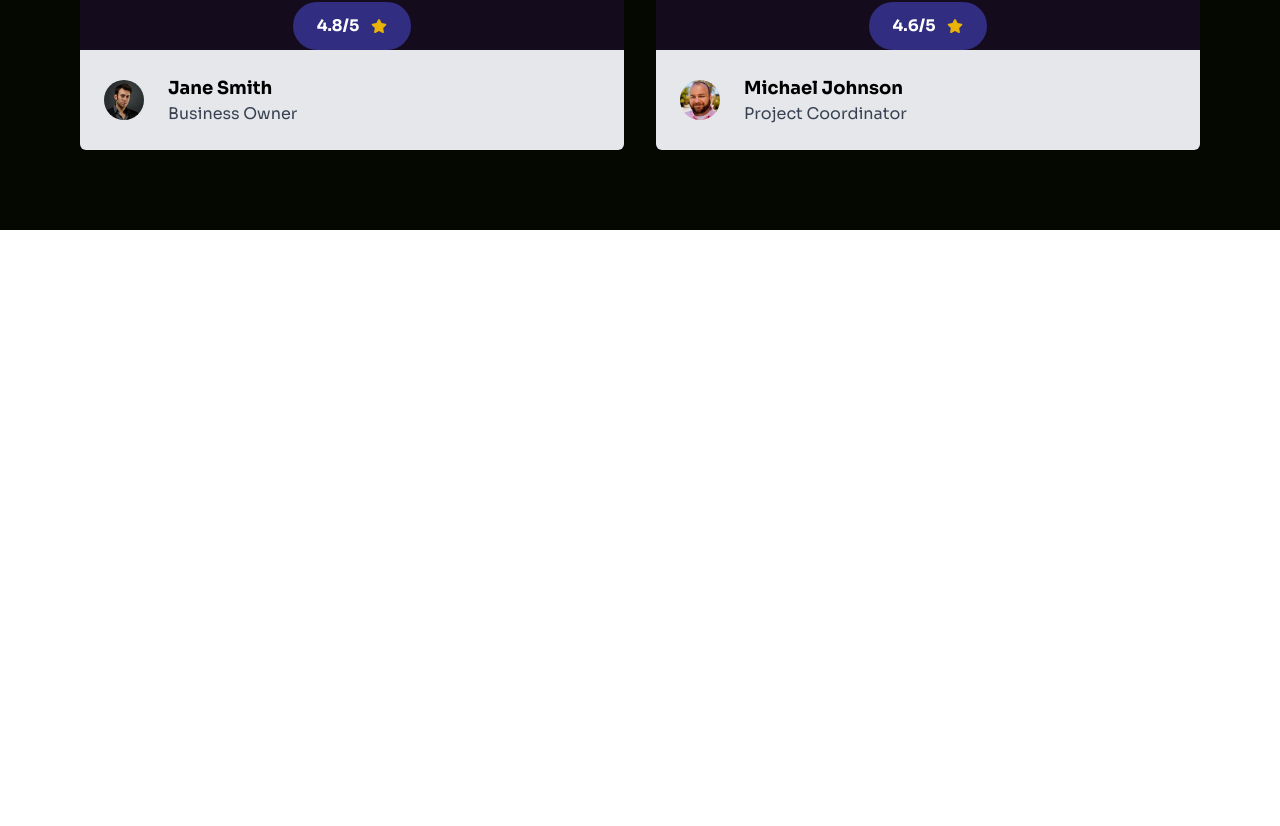
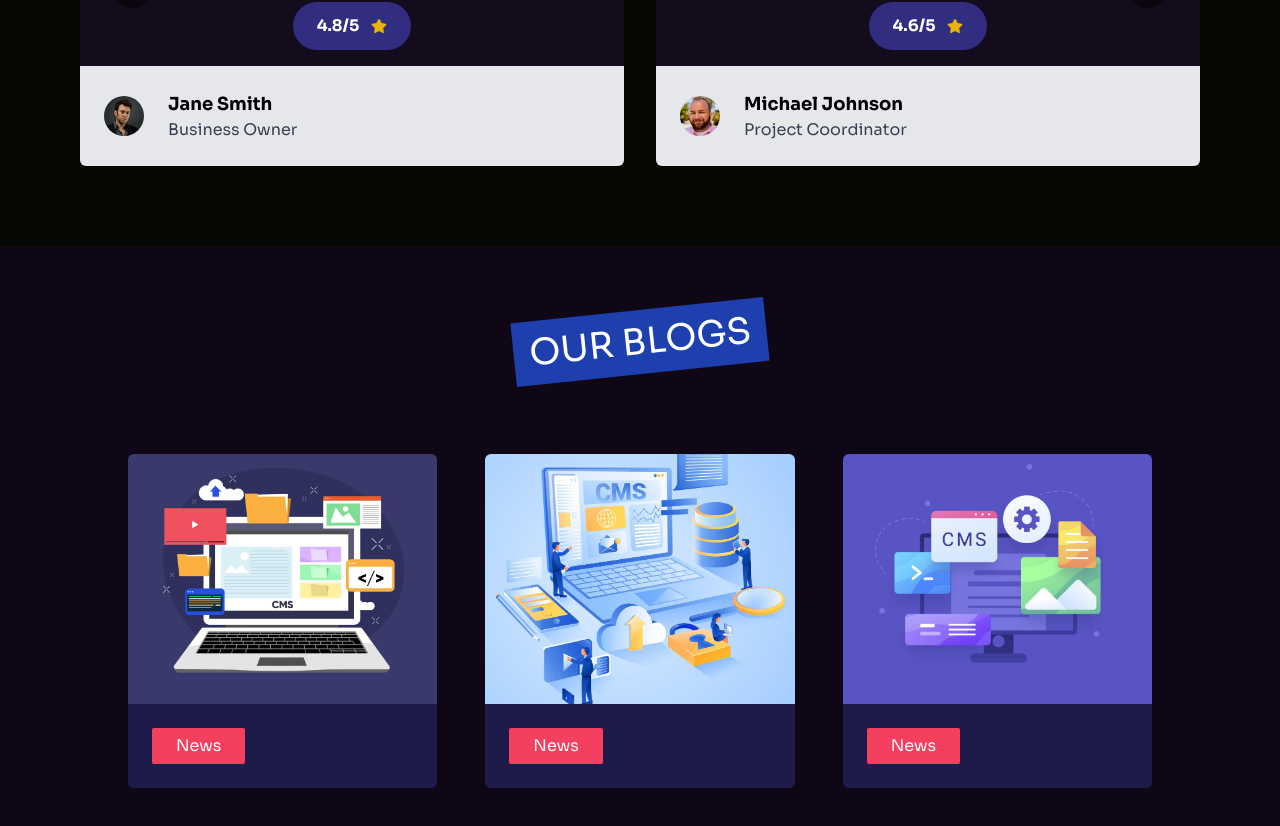
Before and after one commit to codeftsaikat/portfolio, a Next.js app: page / in a window 1280 px wide. Shown: the part 5094-5920 px from the top of the page. Before the commit the page ends 5324 px from the top, so only its background shows below. Built offline with nearby package versions, Linux system fonts and the light colour scheme.

Commit message:
Initialize blog section with basic layout and placeholder content

```diff
--- /dev/null
+++ b/components/Home/Blog/Blog.tsx
@@ -0,0 +1,25 @@
+import SectionHeading from '@/components/Helper/SectionHeading'
+import { blogs } from '@/Data/data'
+import React from 'react'
+import BlogCard from './BlogCard/BlogCard'
+
+const Blog = () => {
+  return (
+    <div className='bg-[#0f0715] pt-16 pb-16'>
+        <SectionHeading>Our Blogs</SectionHeading>
+
+        <div className="grid grid-cols-1 md:grid-cols-2 lg:grid-cols-3 gap-12 w-[80%] mx-auto items-center mt-20">
+            {
+                blogs.map(blog=>{
+                   return <div key={blog.id}>
+                         {/* blog card */}
+                         <BlogCard blog={blog}/>
+                    </div>
+                })
+            }
+        </div>
+    </div>
+  )
+}
+
+export default Blog
--- /dev/null
+++ b/components/Home/Blog/BlogCard/BlogCard.tsx
@@ -0,0 +1,32 @@
+import Image from "next/image";
+import React from "react";
+
+type Props = {
+  blog: {
+    id: number;
+    title: string;
+    summary: string;
+    date: string;
+    image: string;
+  };
+};
+
+const BlogCard = ({ blog }: Props) => {
+  const { title, summary, date, image } = blog;
+  return (
+    <div className="bg-indigo-950 rounded-md overflow-hidden">
+      <Image
+        src={image}
+        alt="blog image"
+        width={300}
+        height={300}
+        className="object-cover w-full h-[250px]"
+      />
+      <div className="p-6">
+         <p className="rounded-sm px-6 py-1.5 bg-rose-500 text-white w-fit">News</p>
+      </div>
+    </div>
+  );
+};
+
+export default BlogCard;
--- a/components/Home/Home.tsx
+++ b/components/Home/Home.tsx
@@ -5,6 +5,7 @@
 import Project from './Project/Project'
 import Skills from './Skills/Skills'
 import Reviews from './Reviews/Reviews'
+import Blog from './Blog/Blog'
 
 const Home = () => {
   return (
@@ -15,6 +16,7 @@
           <Project/>
           <Skills/>
           <Reviews/>
+          <Blog/>
     </div>
   )
 }
--- a/components/Home/Reviews/ReviewCard/ReviewCard.tsx
+++ b/components/Home/Reviews/ReviewCard/ReviewCard.tsx
@@ -31,7 +31,7 @@
         <FaStar className="text-yellow-500" />
       </div>
       <div className="bg-gray-200">
-        <div className="flex items-center p-6 space-x-6">
+        <div className="flex items-center p-6 space-x-6 mt-4">
             <div>
                 <Image src={image} alt={name} height={40} width={40} className="rounded-full"/>
             </div>
--- a/components/Home/Reviews/Slider/Slider.tsx
+++ b/components/Home/Reviews/Slider/Slider.tsx
@@ -23,7 +23,7 @@
     }
   };
 const Slider = () => {
-  return <Carousel arrows={true} autoPlay={true} autoPlaySpeed={5000} infinite responsive={responsive}>
+  return <Carousel arrows={true} autoPlay={true} autoPlaySpeed={4000} infinite responsive={responsive}>
     {
         clientReviews.map(review=>{
             return <div key={review.image}>
```
